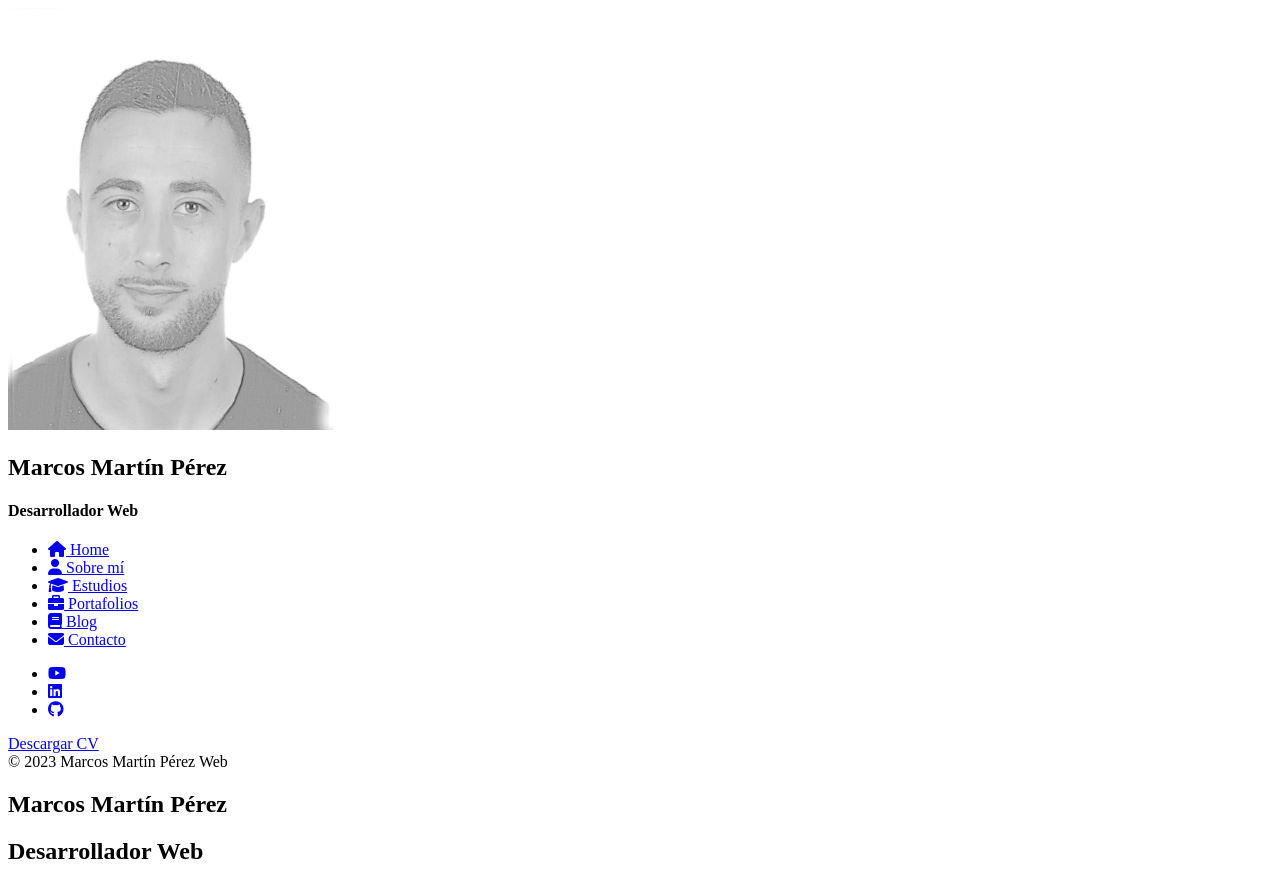
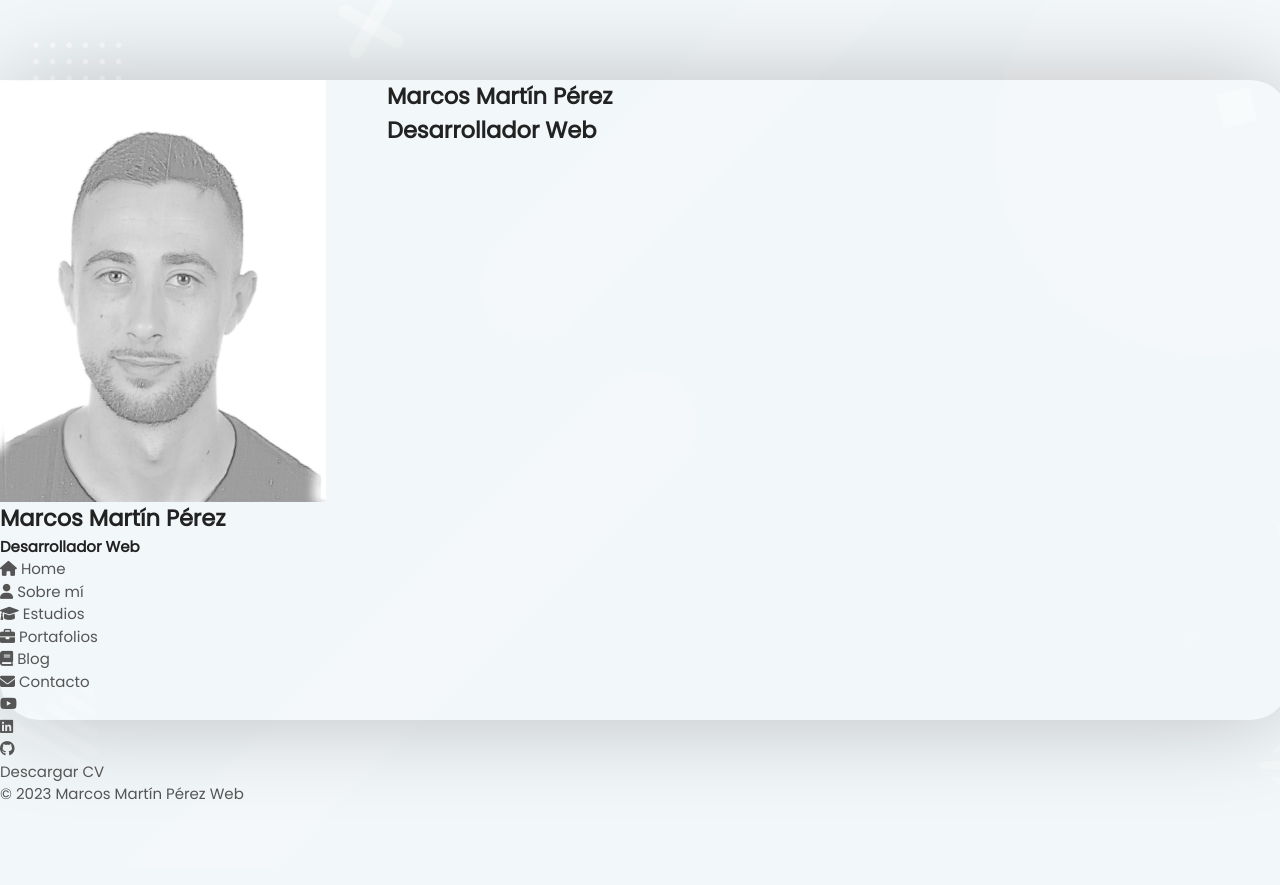
Before and after one commit to cos97/Master-en-CSS3-Avanzado, a plain HTML site: page 06-Maquetacion_Web1/index.html in a window 1280 px wide. Drawn offline with Linux system fonts and the light colour scheme.

Commit message:
reset.css y comienzo css

```diff
--- a/06-Maquetacion_Web1/assets/css/reset.css
+++ b/06-Maquetacion_Web1/assets/css/reset.css
@@ -0,0 +1,53 @@
+*{
+    margin: 0;
+    padding: 0;
+    vertical-align: baseline;
+}
+
+*,
+*::before,
+*::after{
+    box-sizing: border-box;
+    /* Para versiones antiguas de navegador */
+    -webkit-box-sizing: border-box;
+    -moz-box-sizing: border-box;
+}
+
+html{
+    scroll-behavior: smooth;
+}
+
+body{
+    min-height: 100vh;
+    scroll-behavior: smooth;
+    text-rendering: optimizeSpeed;
+    line-height: 1.5;
+}
+
+ul, ol{
+    list-style: none;
+}
+
+a{
+    display: block;
+    text-decoration: none;
+    font-family: inherit;
+    font-size: inherit;
+    color: inherit;
+}
+
+p a{
+    display: inline;
+}
+
+img, video, iframe, picture, figure{
+    max-width: 100%;
+    display: block;
+}
+
+form, input, select, textarea, button, label{
+    display: block;
+    font-family: inherit;
+    font-size: inherit;
+    color: inherit;
+}
--- a/06-Maquetacion_Web1/assets/css/style.css
+++ b/06-Maquetacion_Web1/assets/css/style.css
@@ -0,0 +1,56 @@
+/* Definición de Variables */
+:root{
+    --color-principal: #FFFFFF;
+    --color-secondary: #04B4E0;
+
+    --color-background: #F2F7F9;
+    --color-transparent: transparent;
+
+    --color-icons: #B5B6B7;
+    --color-title: #222;
+    --color-subtitle: #888;
+    --color-text: #555;
+}
+/* Estilos Generales */
+html{
+    font-size: 10px;
+}
+
+body{
+    width: 100%;
+    height: 100%;
+    font-family: "Poppins", Helvetica, sans-serif;
+    font-size: 1.5rem;
+    background-color: var(--color-background);
+    color: var(--color-text);
+    overflow: hidden;
+}
+
+h1, h2, h3, h4, h5, h6{
+    color: var(--color-title);
+}
+
+/* Imagen de Fondo */
+body{
+    background-image: url(../img/fondo.png);
+    background-size: cover;
+    background-repeat: no-repeat;
+    background-position: -20px -12px;
+}
+/* Estructura Principal */
+.layout{
+    position: relative;
+    min-width: 1290px;
+    width: 75%;
+    height: 80vh;
+    min-height: 80vh;
+    margin: 10vh auto;
+    display: grid;
+    grid-template-areas:
+        "aside content";
+    grid-template-columns: 30% 70%;
+
+    /* Sombra detras del layout */
+    border-radius: 4rem;
+    box-shadow: 0 0 100px -5px rgba(0, 0, 0, 0.25);
+}
--- a/06-Maquetacion_Web1/index.html
+++ b/06-Maquetacion_Web1/index.html
@@ -7,8 +7,9 @@
 
 	<!-- Estilos -->
 	<link rel="stylesheet" href="assets/fonts/fontawesome-free-6.1.2-web/css/all.min.css">
+	<link rel="stylesheet" href="assets/fonts/poppins/poppins.css">
+	<link rel="stylesheet" href="assets/css/reset.css">
 	<link rel="stylesheet" href="assets/css/style.css">
-	<link rel="stylesheet" href="assets/fonts/poppins/poppins.css">
 
 	<title>Portafolio - Marcos Martín Pérez</title>
 </head>
```
